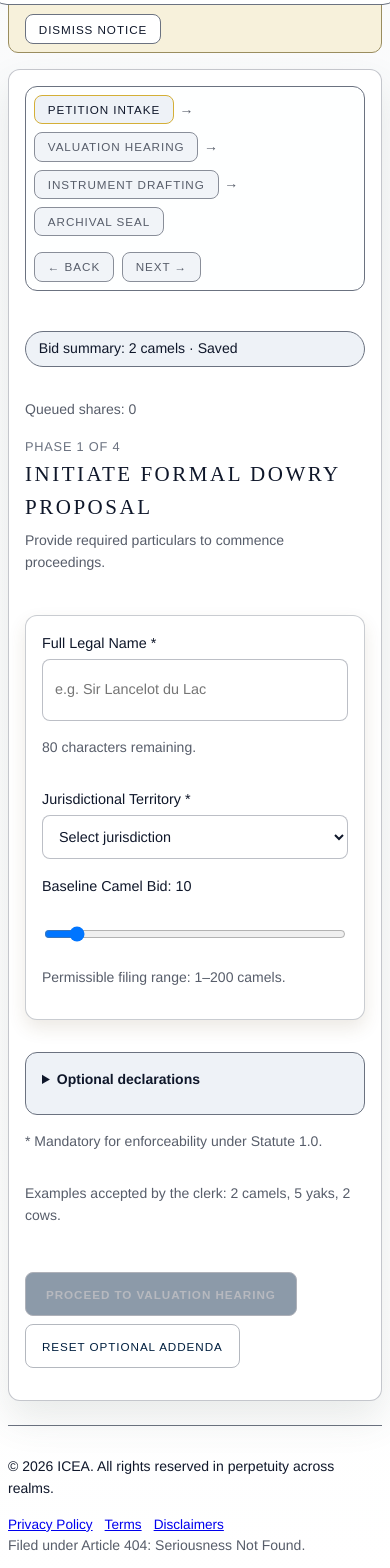
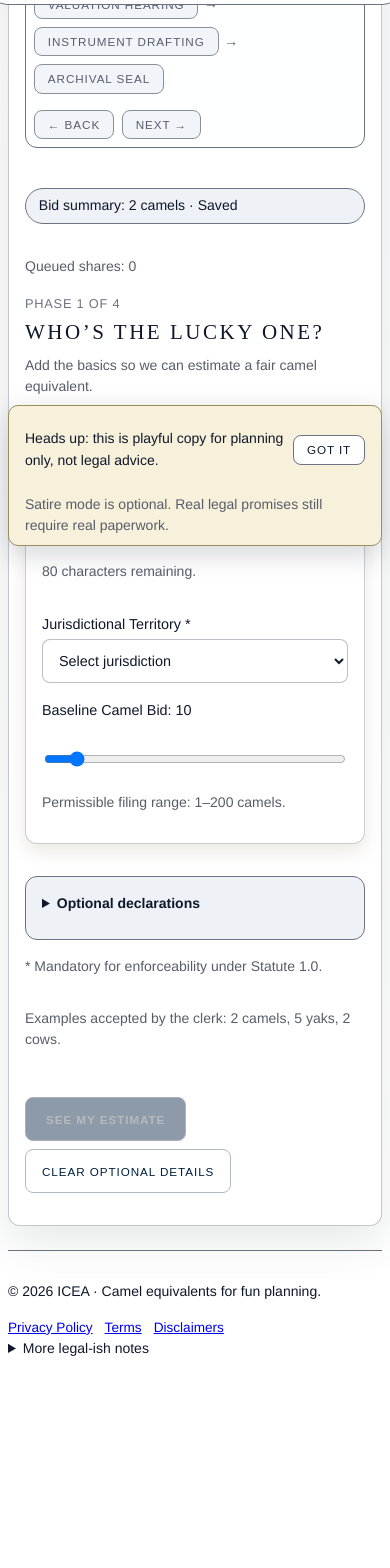
Before and after one commit to dmeehan45/international-camel-equivalents, a React (Vite) app: page /phase1 in a window 390 px wide. Shown: the part 290-1858 px from the top of the page. After the commit the page ends 1681 px from the top, so only its background shows below. Built offline with nearby package versions, Linux system fonts and the light colour scheme.

Commit message:
Refine UX copy and convert disclaimer to one-time toast

```diff
--- a/src/App.tsx
+++ b/src/App.tsx
@@ -808,7 +808,7 @@ function AppShell() {
   const { form, queue } = useDowryForm();
   const [state, dispatch] = useReducer(reducer, undefined, buildInitialState);
   const [draftSaved, setDraftSaved] = useState(true);
-  const [disclaimerDismissed, setDisclaimerDismissed] = useState(Boolean(globalThis.localStorage?.getItem(uxCopy.disclaimer.key)));
+  const [showDisclaimerToast, setShowDisclaimerToast] = useState(false);
   const [themeMode, setThemeMode] = useState<'light' | 'dark' | 'system'>(() => {
     const stored = globalThis.localStorage?.getItem('icea-theme-mode');
     return stored === 'light' || stored === 'dark' || stored === 'system' ? stored : 'system';
@@ -823,6 +823,14 @@ function AppShell() {
   useEffect(() => {
     writeCustomizerSettings({ locationKey: state.customizer.locationKey, manualMultiplier: Number(state.customizer.manualMultiplier), language: state.customizer.language });
   }, [state.customizer.locationKey, state.customizer.manualMultiplier, state.customizer.language]);
+
+  useEffect(() => {
+    const alreadyDismissed = Boolean(globalThis.localStorage?.getItem(uxCopy.disclaimer.key));
+    const alreadyShownThisSession = Boolean(globalThis.sessionStorage?.getItem(uxCopy.disclaimer.sessionKey));
+    if (alreadyDismissed || alreadyShownThisSession) return;
+    setShowDisclaimerToast(true);
+    globalThis.sessionStorage?.setItem(uxCopy.disclaimer.sessionKey, '1');
+  }, []);
 
 
   useEffect(() => {
@@ -862,15 +870,16 @@ function AppShell() {
     <main className={`app-shell ccc-app ${state.chaosMode ? 'chaos-mode' : ''}`}>
       <FixedShellHeader state={state} dispatch={dispatch} draftSaved={draftSaved} />
 
-      {!disclaimerDismissed && (
-        <section className="shell-disclaimer" role="note" aria-label="Satirical legal disclaimer">
+      {showDisclaimerToast && (
+        <section className="shell-disclaimer shell-toast" role="status" aria-live="polite" aria-label="Playful disclaimer">
           <p>{uxCopy.disclaimer.text}</p>
           <button onClick={() => {
-            setDisclaimerDismissed(true);
+            setShowDisclaimerToast(false);
             globalThis.localStorage?.setItem(uxCopy.disclaimer.key, '1');
           }}>
             {uxCopy.disclaimer.dismissCta}
           </button>
+          <p className="helper">{uxCopy.disclaimer.footnote}</p>
         </section>
       )}
 
@@ -895,7 +904,10 @@ function AppShell() {
         <div>
           {uxCopy.legal.links.map((link) => <a key={link.href} href={link.href}>{link.label}</a>)}
         </div>
-        <p className="helper">Filed under Article 404: Seriousness Not Found.</p>
+        <details className="legal-footer-mobile-note">
+          <summary>{uxCopy.legal.mobileFootnoteSummary}</summary>
+          <p className="helper">{uxCopy.legal.mobileFootnote}</p>
+        </details>
       </footer>
 
       <ToolsDrawer state={state} dispatch={dispatch} themeMode={themeMode} setThemeMode={setThemeMode} />
--- a/src/app.css
+++ b/src/app.css
@@ -86,15 +86,28 @@ body {
 }
 
 .shell-disclaimer {
-  margin: 0 0 var(--space-3);
   border: 1px solid color-mix(in srgb, var(--accent-secondary) 45%, var(--border-muted));
   background: color-mix(in srgb, var(--accent-secondary) 18%, var(--surface-1));
   border-radius: 10px;
   padding: var(--space-2) var(--space-3);
-  display: flex;
-  justify-content: space-between;
+  display: grid;
+  grid-template-columns: 1fr auto;
   gap: var(--space-2);
   align-items: center;
+}
+
+.shell-toast {
+  position: fixed;
+  right: 1.25rem;
+  bottom: 1.25rem;
+  z-index: 1200;
+  max-width: 28rem;
+  box-shadow: 0 8px 28px color-mix(in srgb, var(--text-main) 18%, transparent);
+}
+
+.shell-toast .helper {
+  grid-column: 1 / -1;
+  margin: 0;
 }
 
 .fixed-header h1,
@@ -482,6 +495,10 @@ pre {
 .legal-footer a {
   font-size: 0.85rem;
 }
+
+.legal-footer-mobile-note {
+  display: none;
+}
 .legal-card,
 .document-preview {
   background: linear-gradient(180deg, #f7f1df 0%, #efe3c7 100%);
@@ -508,9 +525,15 @@ pre {
     padding: var(--space-2) var(--space-3);
   }
 
-  .shell-disclaimer {
-    flex-direction: column;
-    align-items: flex-start;
+  .shell-toast {
+    left: 0.5rem;
+    right: 0.5rem;
+    bottom: 0.5rem;
+    max-width: none;
+  }
+
+  .legal-footer-mobile-note {
+    display: block;
   }
 
   .stepper-wrap {
--- a/src/content/uxCopy.ts
+++ b/src/content/uxCopy.ts
@@ -1,16 +1,20 @@
 export const uxCopy = {
   disclaimer: {
     key: 'ccc-shell-disclaimer-v1',
-    text: 'All proposals are binding in a very real and legally enforceable sense (terms apply).*',
-    dismissCta: 'Dismiss notice',
+    sessionKey: 'ccc-shell-disclaimer-session-v1',
+    text: 'Heads up: this is playful copy for planning only, not legal advice.',
+    dismissCta: 'Got it',
+    footnote: 'Satire mode is optional. Real legal promises still require real paperwork.',
   },
   legal: {
-    footerLabel: '© 2026 ICEA. All rights reserved in perpetuity across realms.',
+    footerLabel: '© 2026 ICEA · Camel equivalents for fun planning.',
     links: [
       { href: '/fine-print', label: 'Privacy Policy' },
       { href: '/privacy-theater', label: 'Terms' },
       { href: '/terms-of-camelage', label: 'Disclaimers' },
     ],
+    mobileFootnoteSummary: 'More legal-ish notes',
+    mobileFootnote: 'Filed under Article 404: Seriousness Not Found.',
   },
   loadingFacts: [
     'Did you know? Camels can drink 30 gallons in 13 minutes—faster than your ex.',
@@ -19,10 +23,10 @@ export const uxCopy = {
   ],
   phases: {
     phase1: {
-      heading: 'Initiate Formal Dowry Proposal',
-      subtitle: 'Provide required particulars to commence proceedings.',
-      cta: 'Proceed to Valuation Hearing',
-      secondaryCta: 'Reset Optional Addenda',
+      heading: 'Who’s the lucky one?',
+      subtitle: 'Add the basics so we can estimate a fair camel equivalent.',
+      cta: 'See my estimate',
+      secondaryCta: 'Clear optional details',
       advancedLabel: 'Optional declarations',
       labels: {
         bidName: 'Full Legal Name *',
@@ -47,24 +51,24 @@ export const uxCopy = {
       },
     },
     phase2: {
-      heading: 'Adjudicate International Camel Equivalents',
-      subtitle: 'Review the provisional ruling and seal the bid when satisfied.',
+      heading: 'How does this offer compare?',
+      subtitle: 'Review the estimate, tweak settings, and pick your best match.',
       advancedLabel: 'Adjustment controls',
-      cta: 'Affirm and Seal Bid',
-      secondaryCta: 'Revert to Original Filing',
-      noResult: 'No valuation on record. Submit a filing in Phase 1.',
-      compareCta: 'Run Comparative Hearing',
+      cta: 'Save this estimate',
+      secondaryCta: 'Reset to my original bid',
+      noResult: 'No estimate yet. Start with the first step.',
+      compareCta: 'Compare options',
     },
     phase3: {
-      heading: 'Generate and Execute Dowry Indenture',
-      subtitle: 'Edit the drafted instrument, then conclude proceedings.',
-      cta: 'Conclude Proceedings and View Docket',
+      heading: 'Ready to draft your agreement?',
+      subtitle: 'Edit the draft text and finalize when it looks right.',
+      cta: 'Finish and open docket',
     },
     phase4: {
-      heading: 'Monitor Active Dowry Dockets',
-      subtitle: 'Review filed instruments and launch a new proceeding when ready.',
-      cta: 'Enter into Permanent Archive',
-      primaryCta: 'Initiate New Proceeding',
+      heading: 'Need to review past offers?',
+      subtitle: 'Check saved entries, then start a new one anytime.',
+      cta: 'Save to archive',
+      primaryCta: 'Start a new offer',
       empty: 'No sealed bid on record yet.',
     },
   },
```
